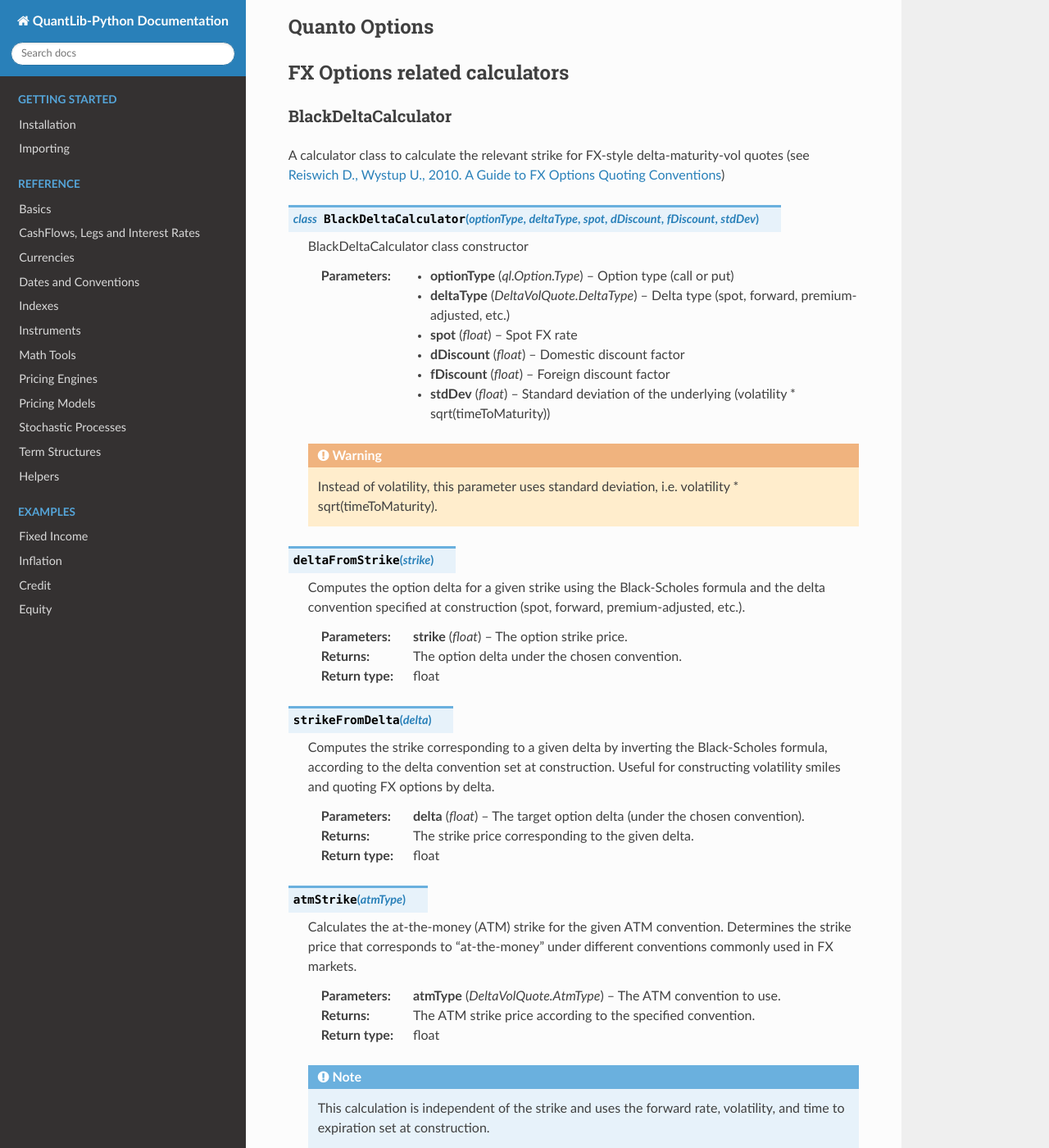
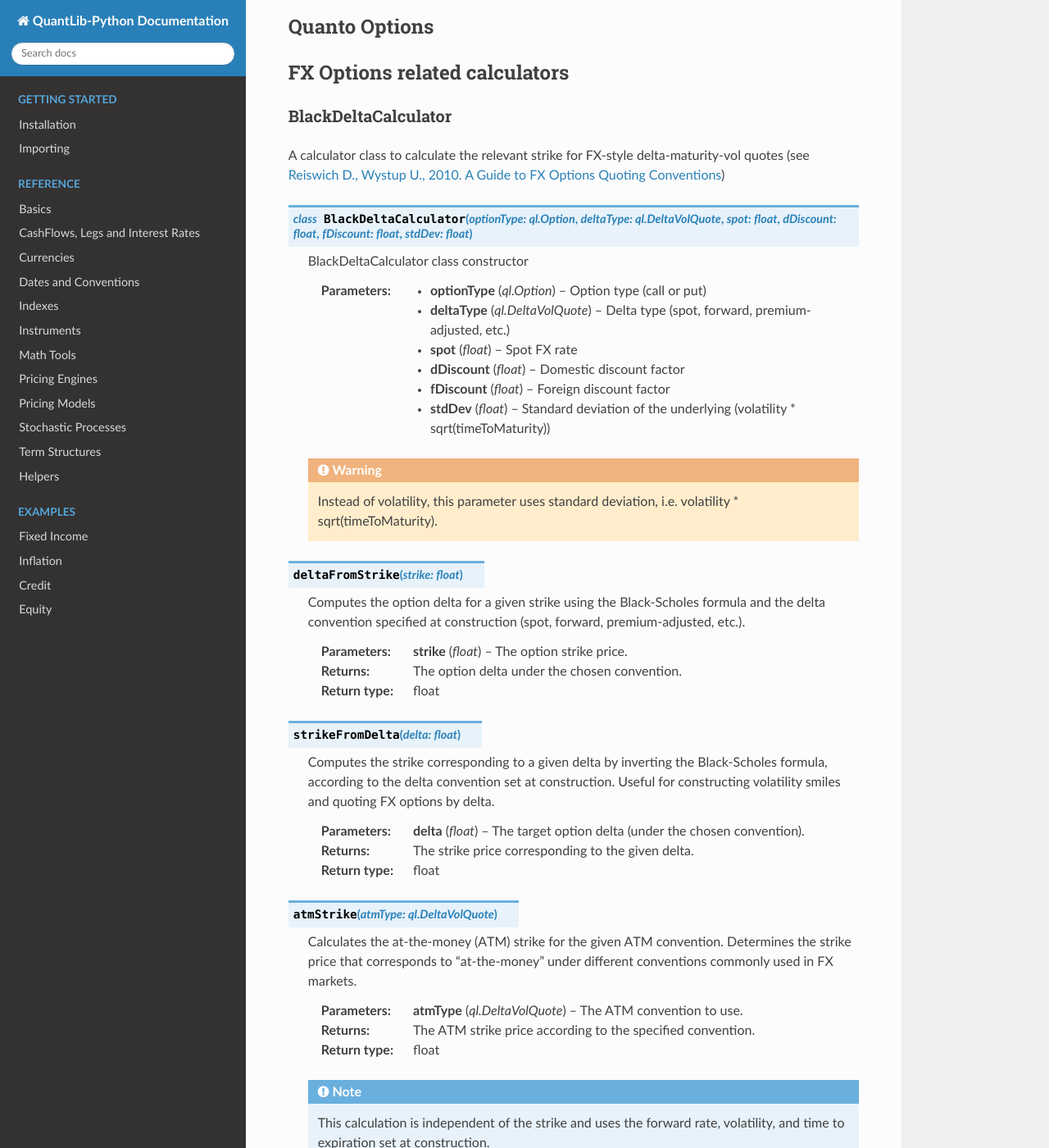
Before and after one commit to nhaga/QuantLib-Python-Docs, a Sphinx documentation site: the page built from docs/pricing_engines/options.rst, in a window 1280 px wide and 1400 px high, scrolled down 13243 px. Shown: the whole window at 82% size. Built offline with Sphinx 7.4.7 and the Read the Docs theme 3.1.0, drawn with Linux system fonts in a browser that asks for light colours; formulas are drawn with MathJax 3; some of the changed text lies outside the part shown.

Commit message:
better typing hints

```diff
--- a/docs/pricing_engines/options.rst
+++ b/docs/pricing_engines/options.rst
@@ -738,14 +738,14 @@
 
 A calculator class to calculate the relevant strike for FX-style delta-maturity-vol quotes (see `Reiswich D., Wystup U., 2010. A Guide to FX Options Quoting Conventions <https://www.researchgate.net/publication/275905055_A_Guide_to_FX_Options_Quoting_Conventions>`_)
 
-.. class:: BlackDeltaCalculator(optionType, deltaType, spot, dDiscount, fDiscount, stdDev)
+.. class:: BlackDeltaCalculator(optionType: ql.Option, deltaType: ql.DeltaVolQuote, spot: float, dDiscount: float, fDiscount: float, stdDev: float)
 
 	BlackDeltaCalculator class constructor
 
 	:param optionType: Option type (call or put)
-	:type optionType: ql.Option.Type
+	:type optionType: ql.Option
 	:param deltaType: Delta type (spot, forward, premium-adjusted, etc.)
-	:type deltaType: DeltaVolQuote.DeltaType
+	:type deltaType: ql.DeltaVolQuote
 	:param spot: Spot FX rate
 	:type spot: float
 	:param dDiscount: Domestic discount factor
@@ -759,7 +759,7 @@
 		Instead of volatility, this parameter uses standard deviation, i.e. volatility * sqrt(timeToMaturity).
 
 
-.. method:: deltaFromStrike(strike)
+.. method:: deltaFromStrike(strike: float)
 
     Computes the option delta for a given strike using the Black-Scholes formula and the delta convention specified at construction (spot, forward, premium-adjusted, etc.).
 
@@ -768,7 +768,7 @@
     :return: The option delta under the chosen convention.
     :rtype: float
 
-.. method:: strikeFromDelta(delta)
+.. method:: strikeFromDelta(delta: float)
 
     Computes the strike corresponding to a given delta by inverting the Black-Scholes formula, according to the delta convention set at construction. Useful for constructing volatility smiles and quoting FX options by delta.
 
@@ -777,12 +777,12 @@
     :return: The strike price corresponding to the given delta.
     :rtype: float
 
-.. method:: atmStrike(atmType)
+.. method:: atmStrike(atmType: ql.DeltaVolQuote)
 
     Calculates the at-the-money (ATM) strike for the given ATM convention. Determines the strike price that corresponds to "at-the-money" under different conventions commonly used in FX markets.
 
     :param atmType: The ATM convention to use.
-    :type atmType: DeltaVolQuote.AtmType
+    :type atmType: ql.DeltaVolQuote
     :return: The ATM strike price according to the specified convention.
     :rtype: float
 
@@ -799,19 +799,19 @@
 * ``AtmGammaMax``: ATM strike that maximizes gamma
 * ``AtmPutCall25``: ATM strike where 25-delta call and put have equal volatility
 
-.. method:: setDeltaType(deltaType)
+.. method:: setDeltaType(deltaType: ql.DeltaVolQuote)
 
     Sets the delta calculation convention.
 
     :param deltaType: The new delta type convention.
-    :type deltaType: DeltaVolQuote.DeltaType
+    :type deltaType: ql.DeltaVolQuote
 
-.. method:: setOptionType(optionType)
+.. method:: setOptionType(optionType: ql.Option)
 
     Sets the option type (call or put).
 
     :param optionType: The option type.
-    :type optionType: ql.Option.Type
+    :type optionType: ql.Option
 
 **Examples:**
 
```
